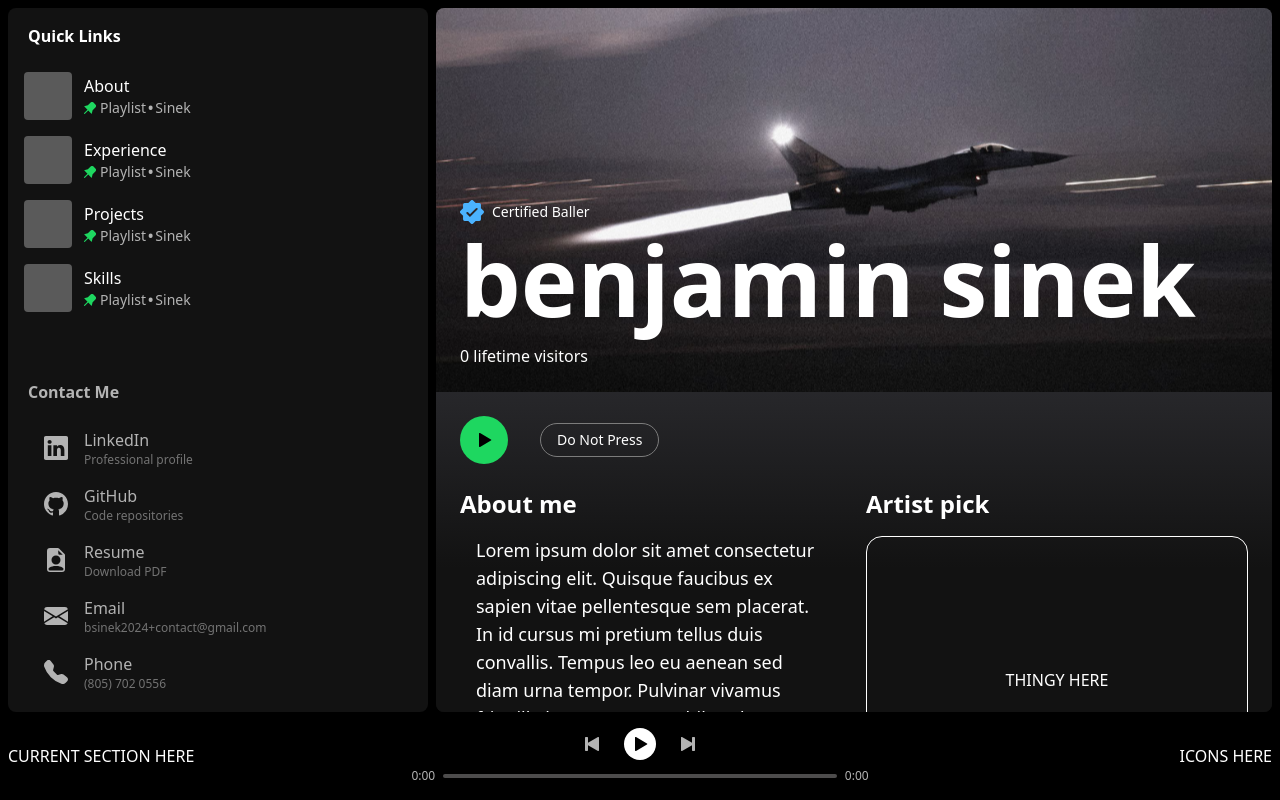
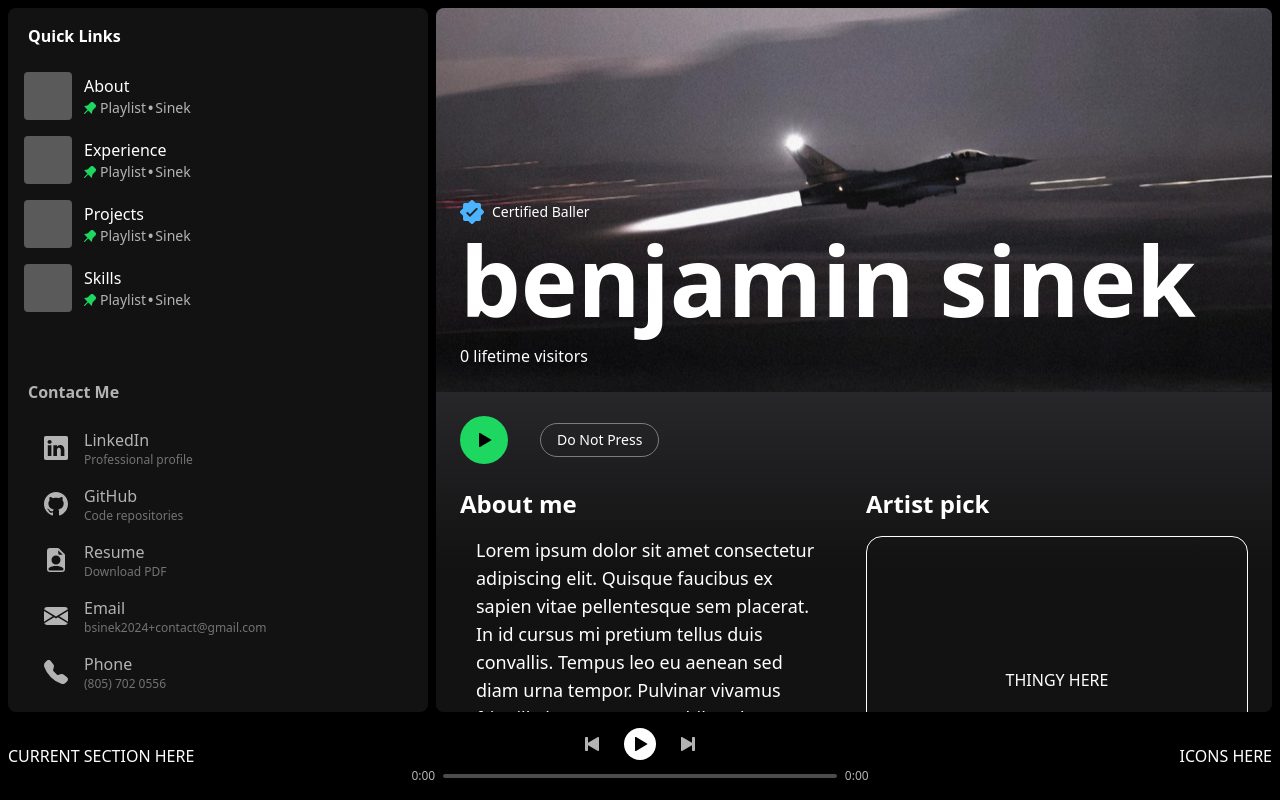
Before and after one commit to bsinek/my-portfolio, a React (Vite) app: page / in a window 1280 px wide. Built offline with nearby package versions, Linux system fonts and the light colour scheme; a web font is replaced by a local one.

Commit message:
style(main-view): update hero image with larger image

```diff
--- a/src/App.jsx
+++ b/src/App.jsx
@@ -12,7 +12,7 @@ function App() {
         </div>
         <div className="col-span-1 min-h-0">
           <MainView
-            img="img/jet.jpg"
+            img="img/jet_extended.jpg"
             position="center 70%"
             size="cover"
           />
```
Also changed, not shown: public/img/jet_extended.jpg (added).
